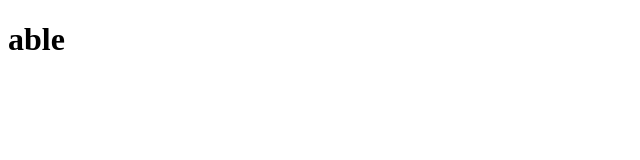
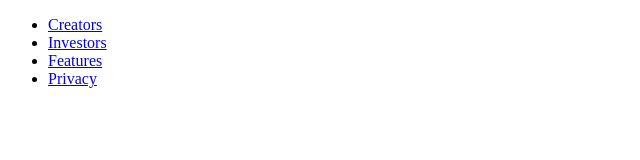
Before and after one commit to norapcn/projet1, a plain HTML site: page index.html in a window 1280 px wide. Shown: the whole page, without its empty margins (0-640 px from the left). Drawn offline with Linux system fonts and the light colour scheme.

Commit message:
preprod:creation root.css;style.css ; début header

```diff
--- /dev/null
+++ b/assets/css/root.css
@@ -0,0 +1,3 @@
+:root {
+
+}
--- /dev/null
+++ b/assets/css/style.css
@@ -0,0 +1,3 @@
+* {
+
+}
--- a/index.html
+++ b/index.html
@@ -7,6 +7,22 @@
     <title>Document</title>
 </head>
 <body>
-    <h1>able</h1>
+    <!-- HEADER -------------------------------------------------------------------------------------->
+    <header>
+
+
+        <!-- barre de navigation -->
+        <nav>
+            <ul>
+                <li><a href="#">Creators</a></li>
+                <li><a href="#">Investors</a></li>
+                <li><a href="#">Features</a></li>
+                <li><a href="#">Privacy</a></li>
+            </ul>
+        </nav>
+
+
+    </header>
+
 </body>
 </html>
```
